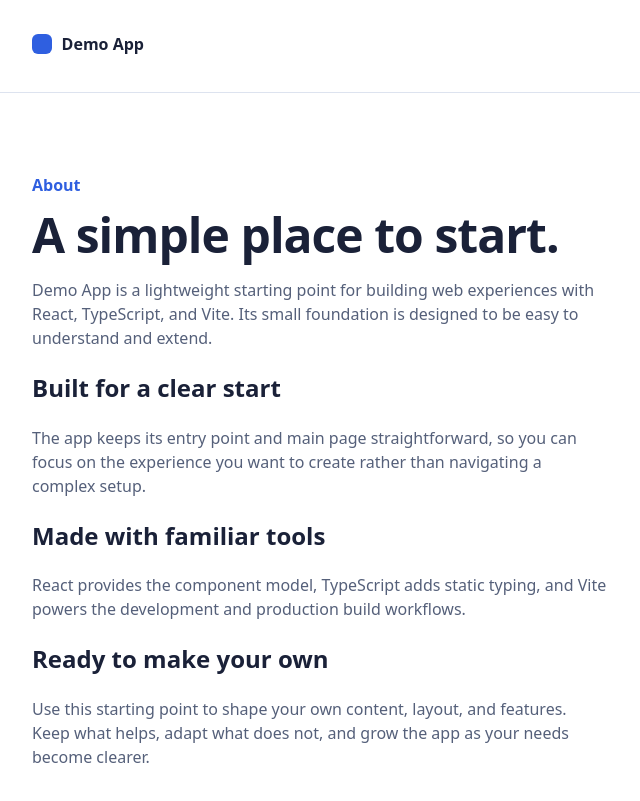
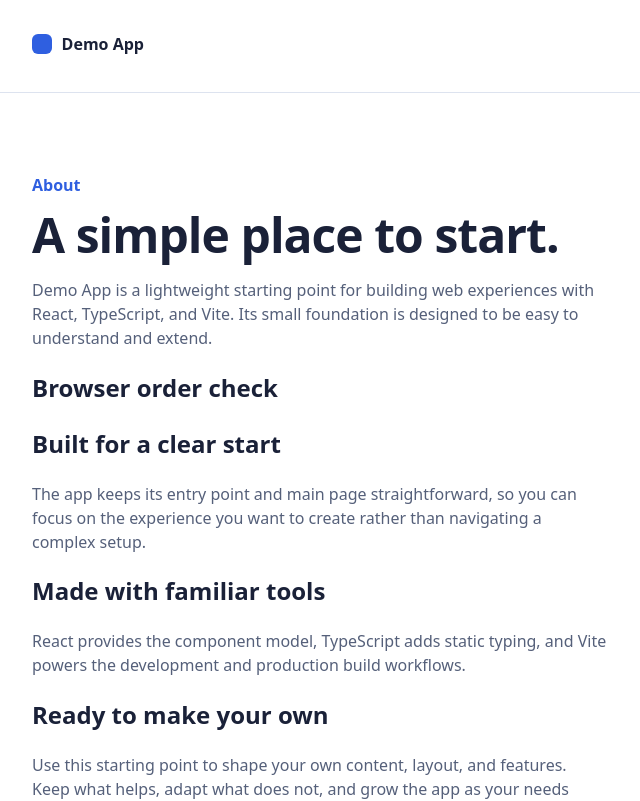
Before and after one commit to aldifhr/DemoApp, a React (Vite) app: page / in a window 1280 px wide. Shown: the top 801 px of the page, without its empty margins (0-640 px from the left). Built offline with nearby package versions, Linux system fonts and the light colour scheme.

Commit message:
feat: add Browser order check heading to About page

```diff
--- a/src/about.tsx
+++ b/src/about.tsx
@@ -10,6 +10,7 @@ export default function About() {
       </p>
 
       <div>
+        <h2>Browser order check</h2>
         <h2>Built for a clear start</h2>
         <p className="intro-copy">
           The app keeps its entry point and main page straightforward, so you
```
